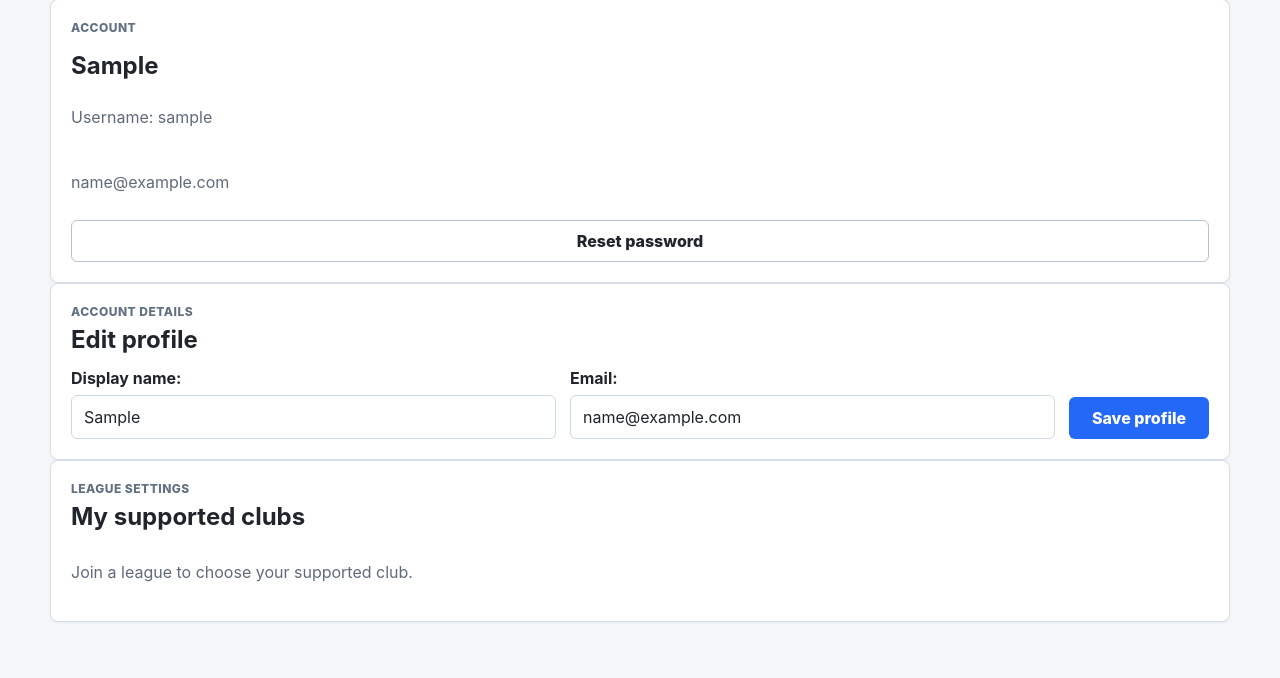
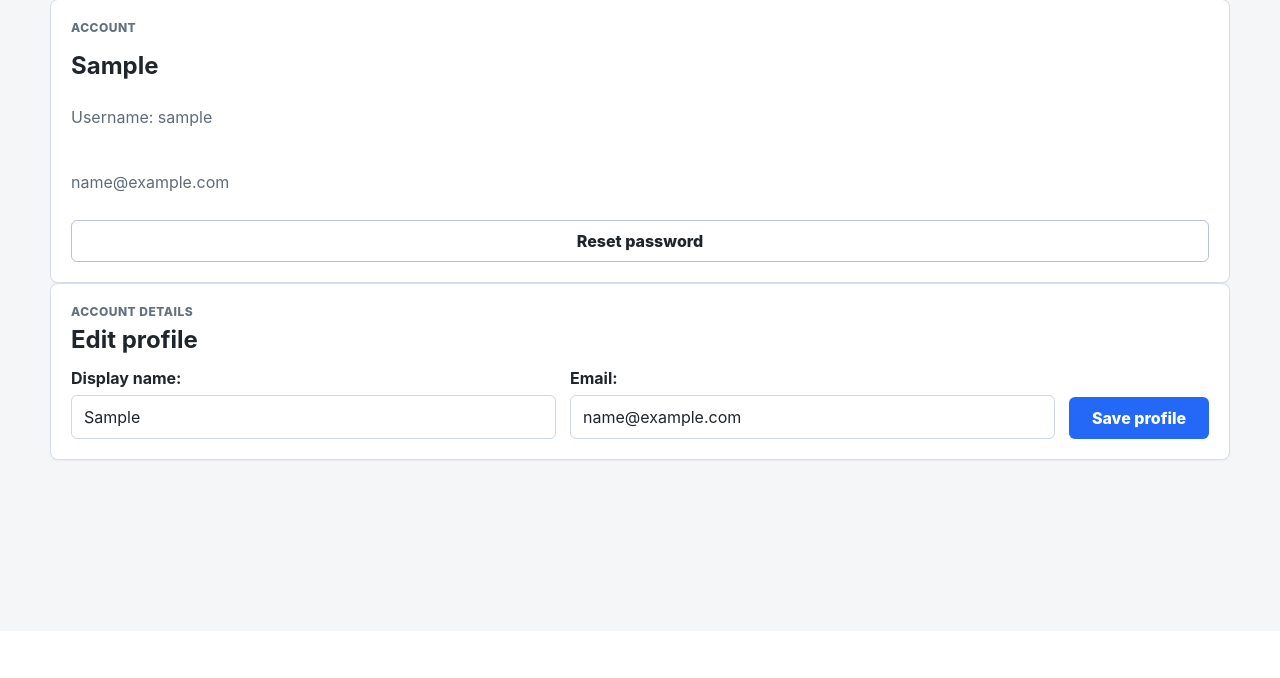
Before and after one commit to soojh007/prediction-league-platform, a Django app: page /profile/ in a window 1280 px wide. Shown: the part 169-847 px from the top of the page. After the commit the page ends 631 px from the top, so only its background shows below. Run offline with Django 4.2, Linux system fonts and the light colour scheme; the visitor is signed in with stand-in values (Sample User, id 1); data that the repository does not hold is empty.

Commit message:
Simplify player dashboard layout

```diff
--- a/templates/leagues/profile.html
+++ b/templates/leagues/profile.html
@@ -45,40 +45,4 @@
     </form>
 </section>
 
-<section class="panel">
-    <div class="section-heading">
-        <div>
-            <p class="eyebrow">League settings</p>
-            <h2>My supported clubs</h2>
-        </div>
-    </div>
-
-    <div class="league-list">
-        {% for membership in memberships %}
-            <div class="league-card profile-league-card">
-                <div>
-                    <strong>{{ membership.league.name }}</strong>
-                    <span>{{ membership.league.competition.name }}</span>
-                </div>
-                <div class="profile-league-actions">
-                    {% if membership.league.prediction_mode == 'SUPPORTER' %}
-                        {% if membership.supported_team %}
-                            <span class="team-pill">
-                                {% include "leagues/partials/team_badge.html" with team=membership.supported_team %}
-                                {{ membership.supported_team.name }}
-                            </span>
-                        {% else %}
-                            <span class="pill">No club selected</span>
-                        {% endif %}
-                        <a class="predict-button" href="{% url 'choose_team' membership.league.pk %}">Change</a>
-                    {% else %}
-                        <span class="pill">{{ membership.league.get_prediction_mode_display }}</span>
-                    {% endif %}
-                </div>
-            </div>
-        {% empty %}
-            <p class="helper-text">Join a league to choose your supported club.</p>
-        {% endfor %}
-    </div>
-</section>
 {% endblock %}
```
Also changed, not shown: leagues/tests.py (+6 -6 lines), templates/leagues/dashboard.html (+44 -41 lines), templates/leagues/league_detail.html (+1 -29 lines).
